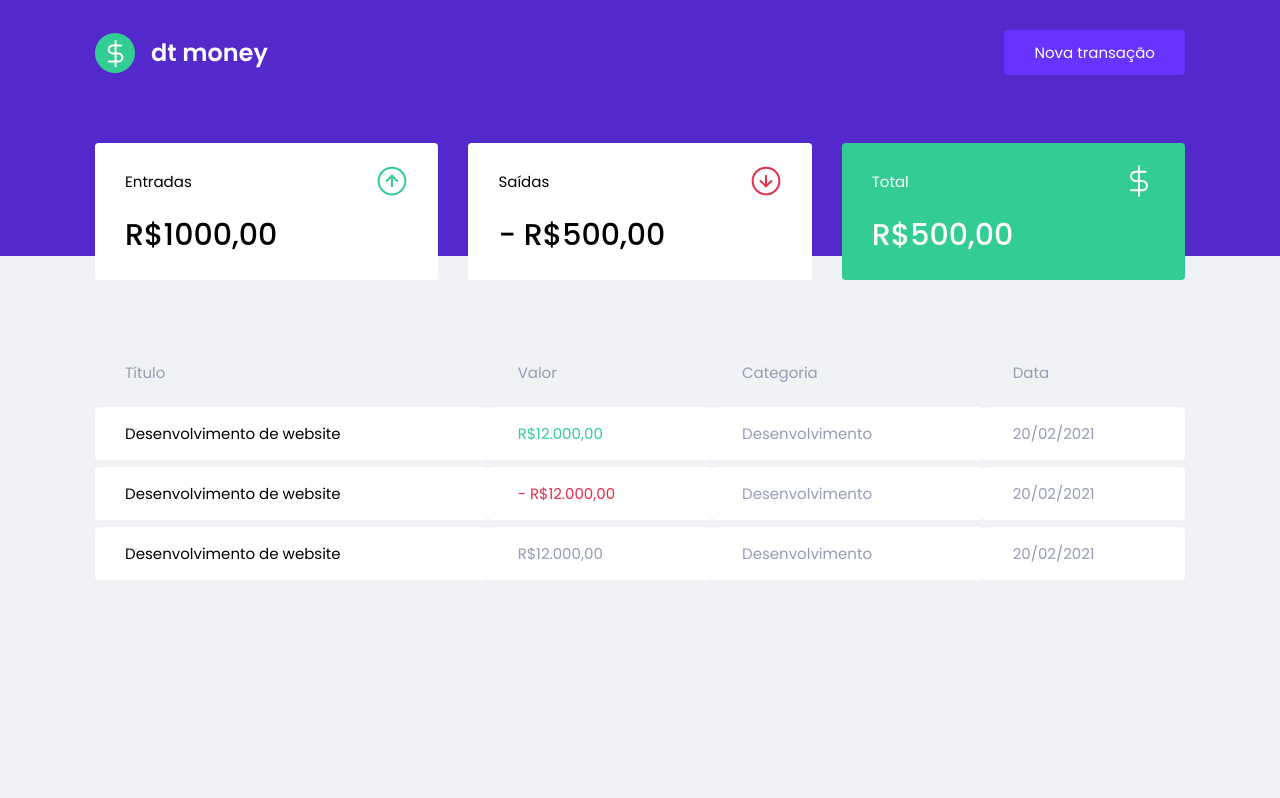
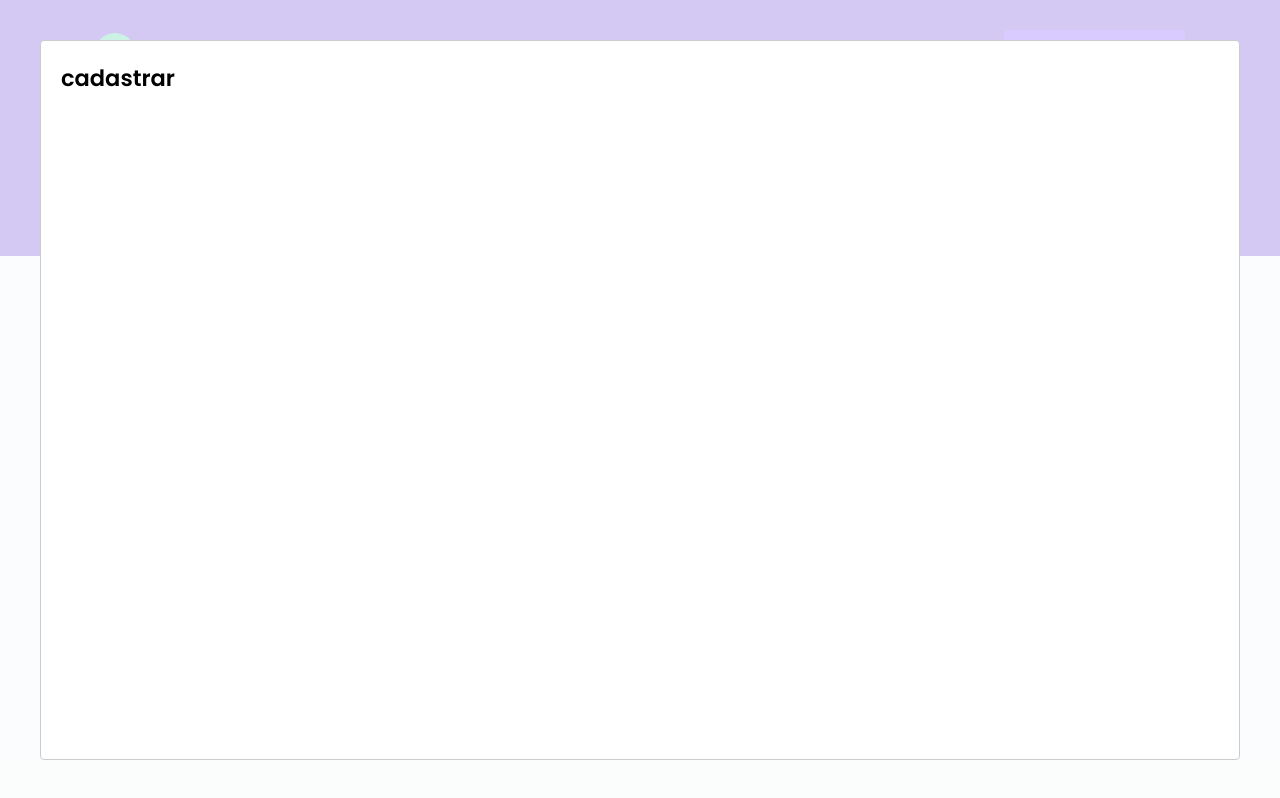
Before and after one commit to vitor-martinss/DTMoney, a React (Create React App) app in the folder src/DTMoney.Static/: page / in a window 1280 px wide. Both pictures are taken after a click on the button "Nova transação". Built offline with nearby package versions, Linux system fonts and the light colour scheme; no server answers; what miragejs would draw is missing.

Commit message:
ADD react modal

```diff
--- a/src/DTMoney.Static/package.json
+++ b/src/DTMoney.Static/package.json
@@ -7,6 +7,7 @@
 		"miragejs": "^0.1.42",
 		"react": "^17.0.2",
 		"react-dom": "^17.0.2",
+		"react-modal": "^3.14.3",
 		"react-scripts": "4.0.3",
 		"styled-components": "^5.3.1",
 		"web-vitals": "^1.0.1"
@@ -19,6 +20,7 @@
 		"@types/node": "^12.0.0",
 		"@types/react": "^17.0.0",
 		"@types/react-dom": "^17.0.0",
+		"@types/react-modal": "^3.12.1",
 		"@types/styled-components": "^5.1.14",
 		"typescript": "^4.1.2"
 	},
--- a/src/DTMoney.Static/src/App.tsx
+++ b/src/DTMoney.Static/src/App.tsx
@@ -1,12 +1,32 @@
+import Modal from 'react-modal'
+import { useState } from 'react'
 import { Header } from './components/Header'
 import { Dashboard } from './components/Dashboard'
 import { GlobalStyle } from './styles/global';
 
+Modal.setAppElement('#root')
+
 export function App() {
+	const [isNewTransactionModalOpen, setIsNewTransactionModalOpen] = useState<boolean>(false)
+
+	function handleOpenNewTransactionModal() {
+		setIsNewTransactionModalOpen(true)
+	}
+
+	function handleCloseNewTransactionModal() {
+		setIsNewTransactionModalOpen(false)
+	}
+
 	return (
 		<>
-			<Header />
+			<Header onOpenNewTransactionModal={handleOpenNewTransactionModal} />
 			<Dashboard />
+			<Modal
+				isOpen={isNewTransactionModalOpen}
+				onRequestClose={handleCloseNewTransactionModal}
+			>
+				<h2>cadastrar</h2>
+			</Modal>
 			<GlobalStyle />
 		</>
 	);
--- a/src/DTMoney.Static/src/components/Header/index.tsx
+++ b/src/DTMoney.Static/src/components/Header/index.tsx
@@ -1,12 +1,22 @@
 import logoImg from '../../assets/logo.svg'
 import { Container, Content } from './styles'
 
-export function Header() {
+interface HeaderProps {
+	onOpenNewTransactionModal: () => void;
+}
+
+export function Header({ onOpenNewTransactionModal }: HeaderProps) {
+
 	return (
 		<Container>
 			<Content>
 				<img src={logoImg} alt="dt money" />
-				<button>Nova transação</button>
+				<button
+					type='button'
+					onClick={onOpenNewTransactionModal}
+				>
+					Nova transação</button>
+
 			</Content>
 		</Container>
 	)
```
Also changed, not shown: 2 other files (tests, documents, lock files or other folders).
